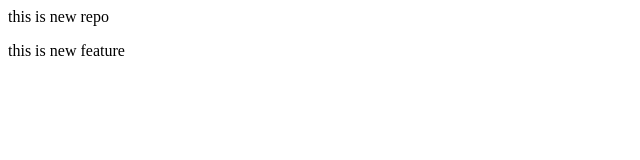
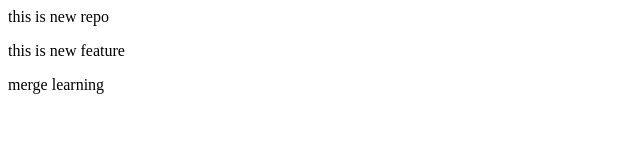
Before and after one commit to SAIYADAKIL/loacalrepo, a plain HTML site: page index.html in a window 1280 px wide. Shown: the whole page, without its empty margins (0-640 px from the left). Drawn offline with Linux system fonts and the light colour scheme.

Commit message:
NEW MERGE

```diff
--- a/index.html
+++ b/index.html
@@ -1,2 +1,3 @@
 <p>this is new repo </p>
 <P> this is new feature</P>
+<P>merge learning</P>
```
